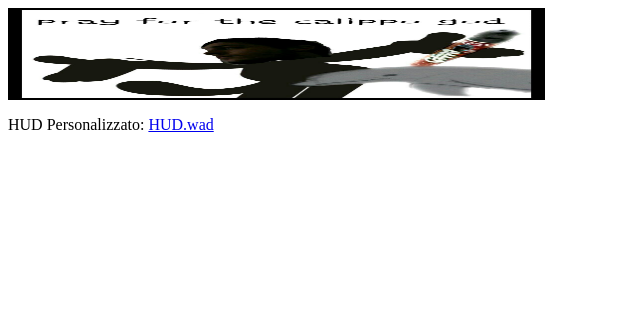
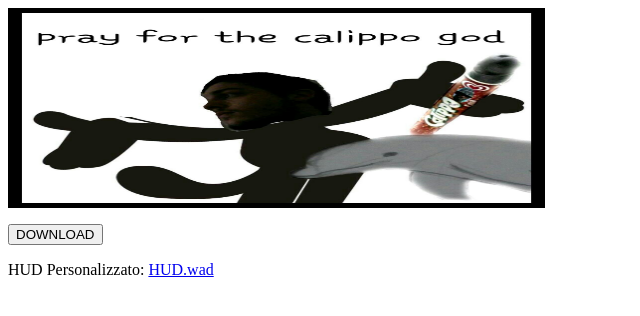
Before and after one commit to XPi-Git/skrot, a plain HTML site: page sito/download.htm in a window 1280 px wide. Shown: the whole page, without its empty margins (0-640 px from the left). Drawn offline with Linux system fonts and the light colour scheme.

Commit message:
Update download.htm

```diff
--- a/sito/download.htm
+++ b/sito/download.htm
@@ -7,7 +7,9 @@
 
 <body>
 
-<p><img border="0" src="calippo god.jpg" width="537" height="92"></p>
+<p><img border="0" src="calippo god.jpg" width="537" height="200"></p>
+
+<p><a href="https://mega.nz/#!CYtF3ZpZ!4Yq1tEap1gK-TAAerUdo37oA03zILIr0RAMiU8VGnDg"><input type="button" value="DOWNLOAD" name="B3"></a></p>
 
 <p>HUD Personalizzato: <a href="HUD.wad">HUD.wad</a></p>
 
```
